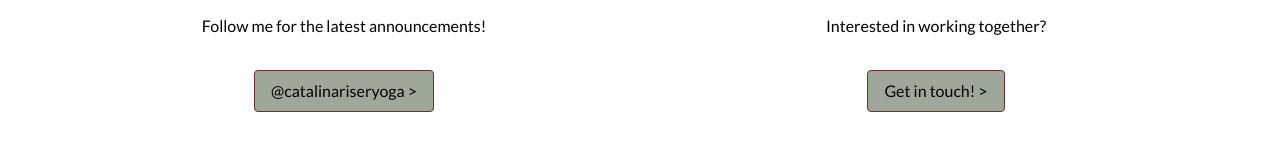
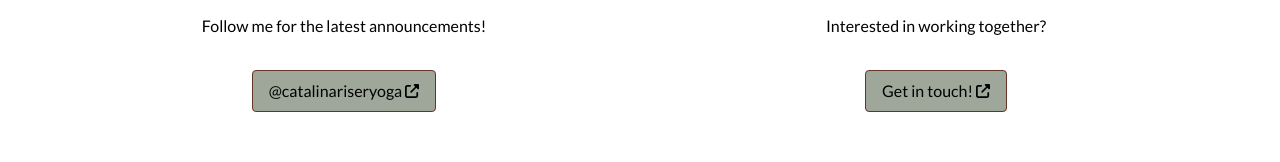
Before and after one commit to innes-apps/catalina-riser-website, a Next.js app: page /contact in a window 1280 px wide. Shown: the part 726-888 px from the top of the page. Built offline with nearby package versions, Linux system fonts and the light colour scheme.

Commit message:
Swap in Fontawesome Icons

```diff
--- a/src/pages/about/index.jsx
+++ b/src/pages/about/index.jsx
@@ -2,6 +2,8 @@
 import Head from 'next/head';
 import Link from 'next/link';
 import { rofane } from '@/utils/font-loader';
+import { FontAwesomeIcon } from '@fortawesome/react-fontawesome';
+import { faAngleRight } from '@fortawesome/free-solid-svg-icons';
 import styles from '@/styles/About.module.css';
 
 export default function About() {
@@ -64,7 +66,7 @@ export default function About() {
               safe space for her students to explore their practice.
             </p>
             <Link href="/contact" className="linkAsButton">
-              Get in touch &gt;
+              Get in touch <FontAwesomeIcon icon={faAngleRight} size="sm" />
             </Link>
           </div>
         </section>
--- a/src/pages/contact/index.jsx
+++ b/src/pages/contact/index.jsx
@@ -1,6 +1,8 @@
 /* eslint-disable @next/next/no-img-element */
 import Head from 'next/head';
 import Link from 'next/link';
+import { FontAwesomeIcon } from '@fortawesome/react-fontawesome';
+import { faUpRightFromSquare, faAngleRight } from '@fortawesome/free-solid-svg-icons';
 
 import styles from '@/styles/Contact.module.css';
 
@@ -35,7 +37,7 @@ export default function Contact() {
           <div className={styles.cta}>
             <p className={styles.copy}>Follow me for the latest announcements!</p>
             <Link href="https://www.instagram.com/catalinariser/" className="linkAsButton">
-              @catalinariseryoga &gt;
+              @catalinariseryoga <FontAwesomeIcon icon={faUpRightFromSquare} size="sm" />
             </Link>
           </div>
           <div className={styles.cta}>
@@ -44,7 +46,7 @@ export default function Contact() {
               href="https://docs.google.com/forms/d/e/1FAIpQLScTVfIdHLEsVNTfGQkUvQTDQmtNtzcMgMAj4qxMlSFZAeabHw/viewform?usp=sf_link"
               className="linkAsButton"
             >
-              Get in touch! &gt;
+              Get in touch! <FontAwesomeIcon icon={faUpRightFromSquare} size="sm" />
             </Link>
           </div>
         </section>
```
